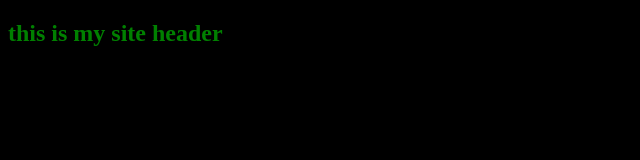
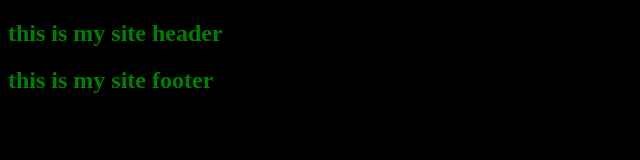
Before and after one commit to silentninja44/training, a plain HTML site: page index.html in a window 1280 px wide. Shown: the whole page, without its empty margins (0-640 px from the left). Drawn offline with Linux system fonts and the light colour scheme.

Commit message:
create site footer

```diff
--- a/index.html
+++ b/index.html
@@ -10,5 +10,8 @@
     <header>
         <h2>this is my site header</h2>
     </header>
+    <footer>
+        <h2>this is my site footer</h2>
+    </footer>
 </body>
 </html>
```
